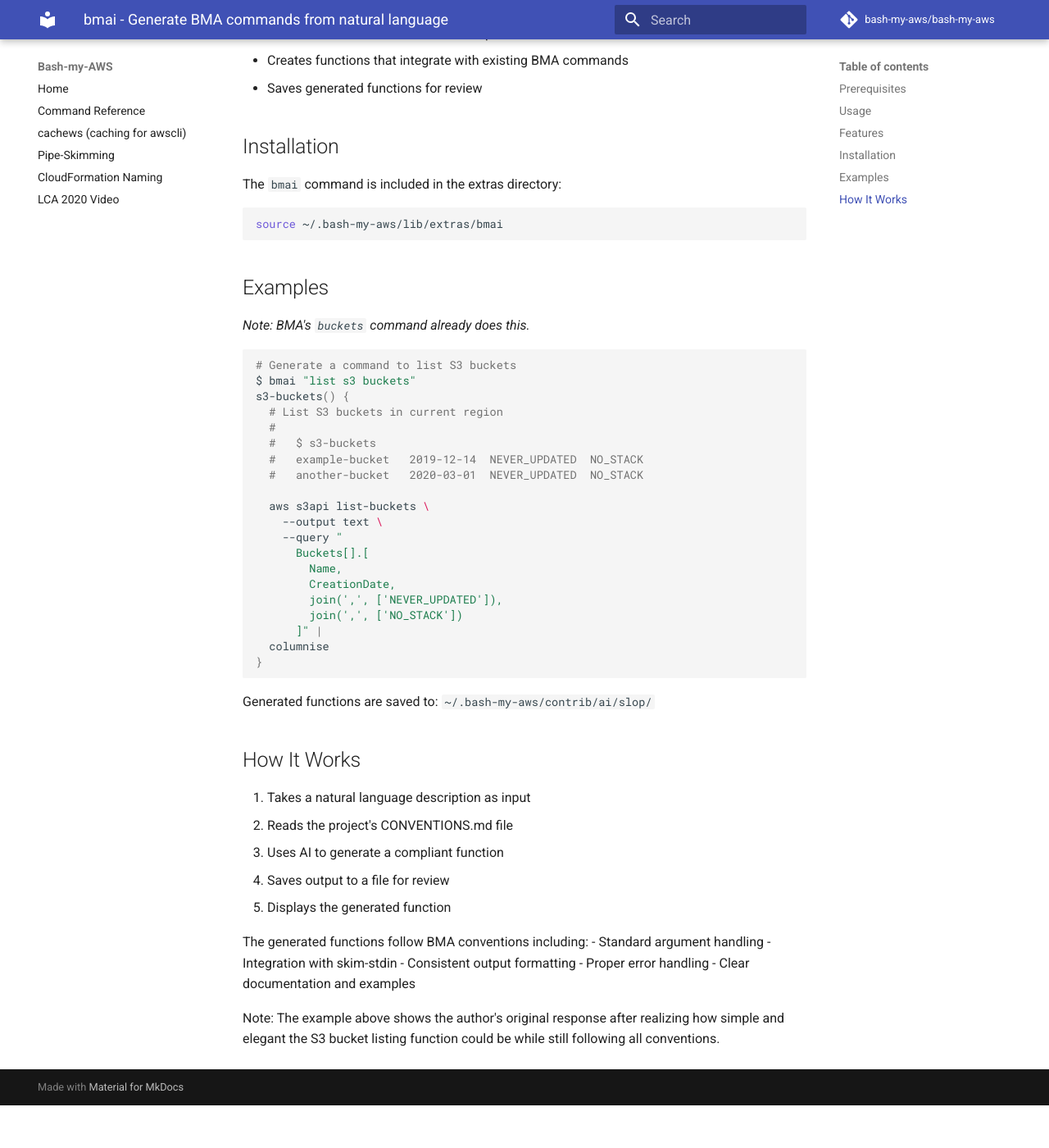
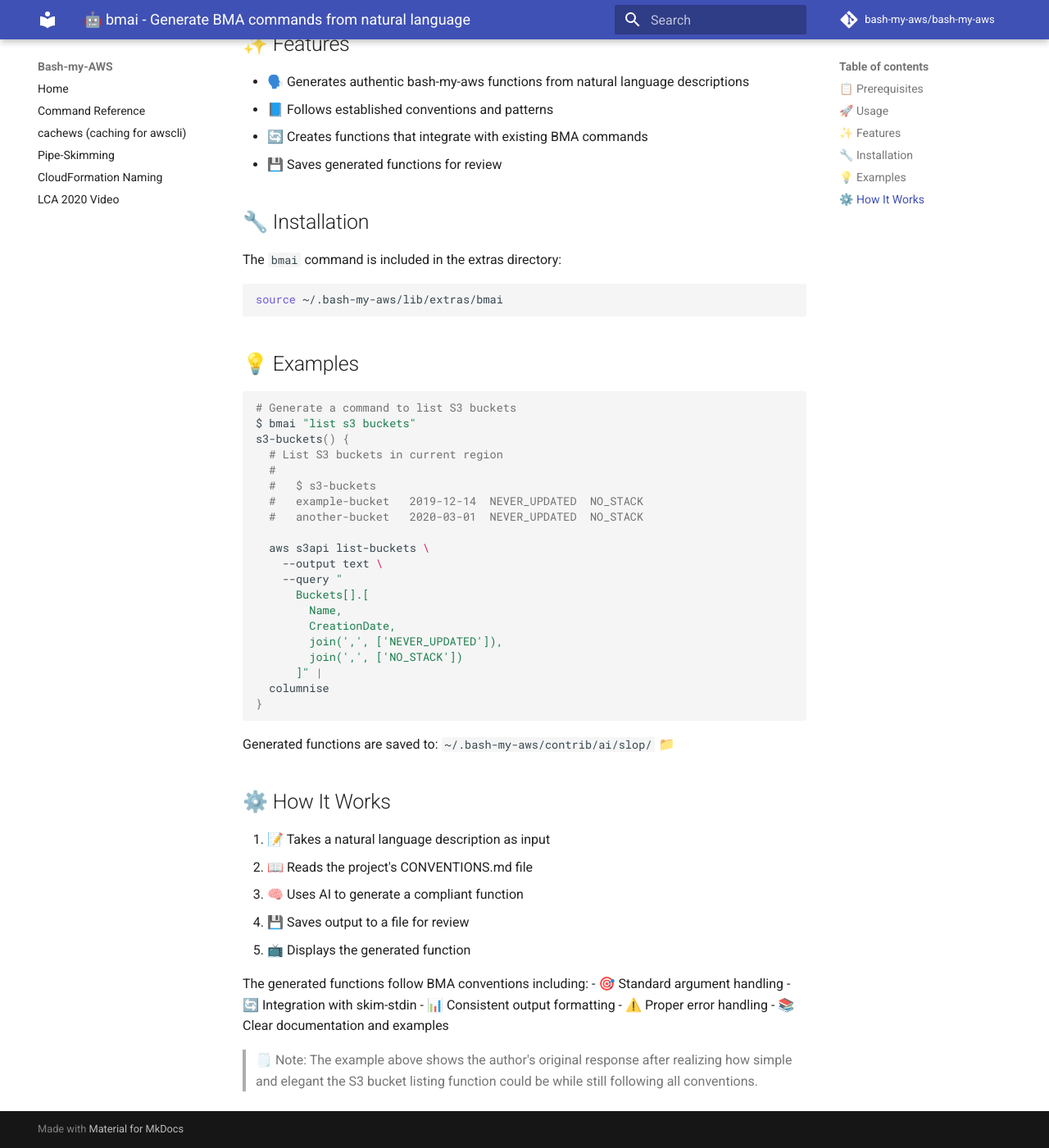
Before and after one commit to bash-my-aws/bash-my-aws, an MkDocs documentation site: the page built from docs/bmai.md, in a window 1280 px wide and 1400 px high, scrolled down 695 px. Shown: the whole window at 82% size. Built offline with MkDocs 1.6.1 and Material for MkDocs 9.7.7, drawn with Linux system fonts in a browser that asks for light colours; comment, search, counter and statistics services are not loaded; before the commit the page ends 2043 px from its top, so only the background shows below that; part of the change alters nothing that is shown; some of the changed text lies outside the part shown.

Commit message:
docs: Add emoji and 10th anniversary message to bmai.md

````diff
--- a/docs/bmai.md
+++ b/docs/bmai.md
@@ -1,8 +1,12 @@
-# bmai - Generate BMA commands from natural language
+# 🤖 bmai - Generate BMA commands from natural language
+
+> 🎉 **Experimental Feature Release - January 13, 2025**
+> Released to celebrate Bash-my-AWS's 10th Anniversary! 🎂
+> Using AI to help create the next decade of AWS CLI wizardry ✨
 
 The `bmai` command helps generate bash-my-aws functions from natural language descriptions using AI. It reads the project's conventions and generates compliant functions that follow the established patterns.
 
-## Prerequisites
+## 📋 Prerequisites
 
 - Install and configure [llm](https://github.com/simonw/llm)
   ```bash
@@ -13,21 +17,21 @@ The `bmai` command helps generate bash-my-aws functions from natural language de
   llm keys set openai
   ```
 
-## Usage
+## 🚀 Usage
 
 ```bash
 source ~/.bash-my-aws/lib/extras/bmai
 bmai "list s3 buckets"
 ```
 
-## Features
+## ✨ Features
 
-- Generates authentic bash-my-aws functions from natural language descriptions
-- Follows established conventions and patterns
-- Creates functions that integrate with existing BMA commands
-- Saves generated functions for review
+- 🗣️ Generates authentic bash-my-aws functions from natural language descriptions
+- 📘 Follows established conventions and patterns
+- 🔄 Creates functions that integrate with existing BMA commands
+- 💾 Saves generated functions for review
 
-## Installation
+## 🔧 Installation
 
 The `bmai` command is included in the extras directory:
 
@@ -35,9 +39,7 @@ The `bmai` command is included in the extras directory:
 source ~/.bash-my-aws/lib/extras/bmai
 ```
 
-## Examples
-
-*Note: BMA's `buckets` command already does this.*
+## 💡 Examples
 
 ```bash
 # Generate a command to list S3 buckets
@@ -63,21 +65,21 @@ s3-buckets() {
 ```
 
 Generated functions are saved to:
-`~/.bash-my-aws/contrib/ai/slop/`
+`~/.bash-my-aws/contrib/ai/slop/` 📁
 
-## How It Works
+## ⚙️ How It Works
 
-1. Takes a natural language description as input
-2. Reads the project's CONVENTIONS.md file
-3. Uses AI to generate a compliant function
-4. Saves output to a file for review
-5. Displays the generated function
+1. 📝 Takes a natural language description as input
+2. 📖 Reads the project's CONVENTIONS.md file
+3. 🧠 Uses AI to generate a compliant function
+4. 💾 Saves output to a file for review
+5. 📺 Displays the generated function
 
 The generated functions follow BMA conventions including:
-- Standard argument handling
-- Integration with skim-stdin
-- Consistent output formatting
-- Proper error handling
-- Clear documentation and examples
+- 🎯 Standard argument handling
+- 🔄 Integration with skim-stdin
+- 📊 Consistent output formatting
+- ⚠️ Proper error handling
+- 📚 Clear documentation and examples
 
-Note: The example above shows the author's original response after realizing how simple and elegant the S3 bucket listing function could be while still following all conventions.
+> 🗒️ Note: The example above shows the author's original response after realizing how simple and elegant the S3 bucket listing function could be while still following all conventions.
````
